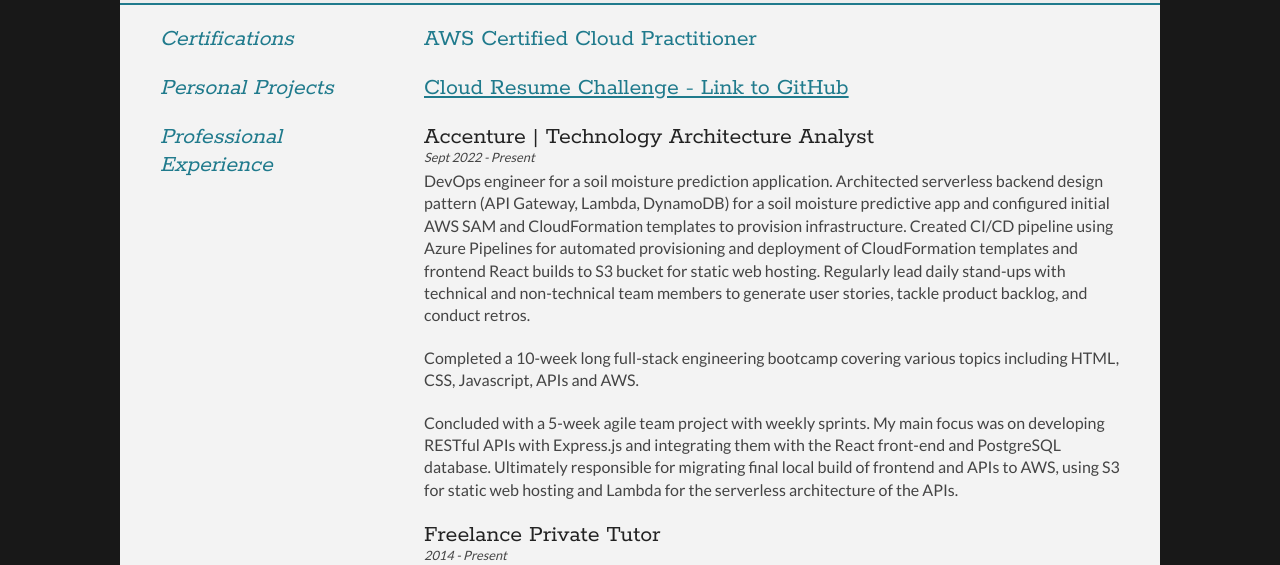
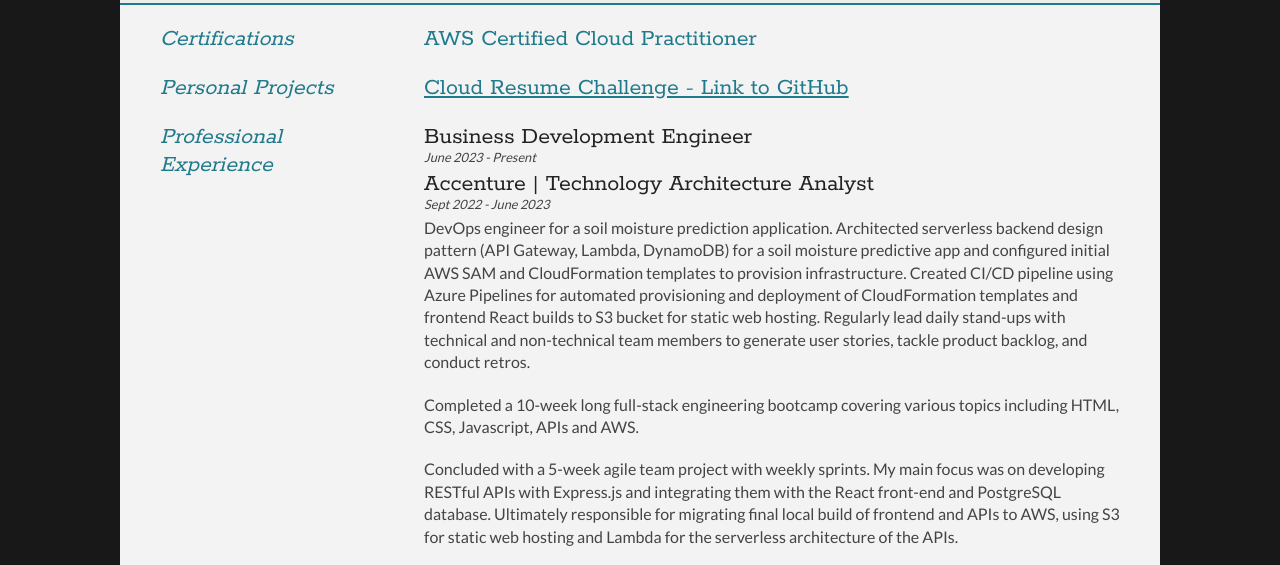
Before and after one commit to Matchahub/Cloud_Resume_Challenge, a website: page index.html in a window 1280 px wide. Shown: the part 209-774 px from the top of the page. Drawn offline with Linux system fonts and the light colour scheme; no server answers.

Commit message:
Updated index.html

```diff
--- a/index.html
+++ b/index.html
@@ -72,8 +72,13 @@
 
         <div class="sectionContent">
           <article>
+            <h4>Business Development Engineer</h4>
+            <p class="subDetails">June 2023 - Present</p>
+          </article>
+
+          <article>
             <h4>Accenture | Technology Architecture Analyst</h4>
-            <p class="subDetails">Sept 2022 - Present</p>
+            <p class="subDetails">Sept 2022 - June 2023</p>
             <p>
               DevOps engineer for a soil moisture prediction application. Architected serverless backend design pattern (API Gateway, Lambda, DynamoDB) for a soil moisture predictive app and configured initial AWS SAM and CloudFormation templates to provision infrastructure.
               Created CI/CD pipeline using Azure Pipelines for automated provisioning and deployment of CloudFormation templates and frontend React builds to S3 bucket for static web hosting. Regularly lead daily stand-ups with technical and non-technical team members to generate user stories, tackle product backlog, and conduct retros.
```
Also changed, not shown: 1 other file.
